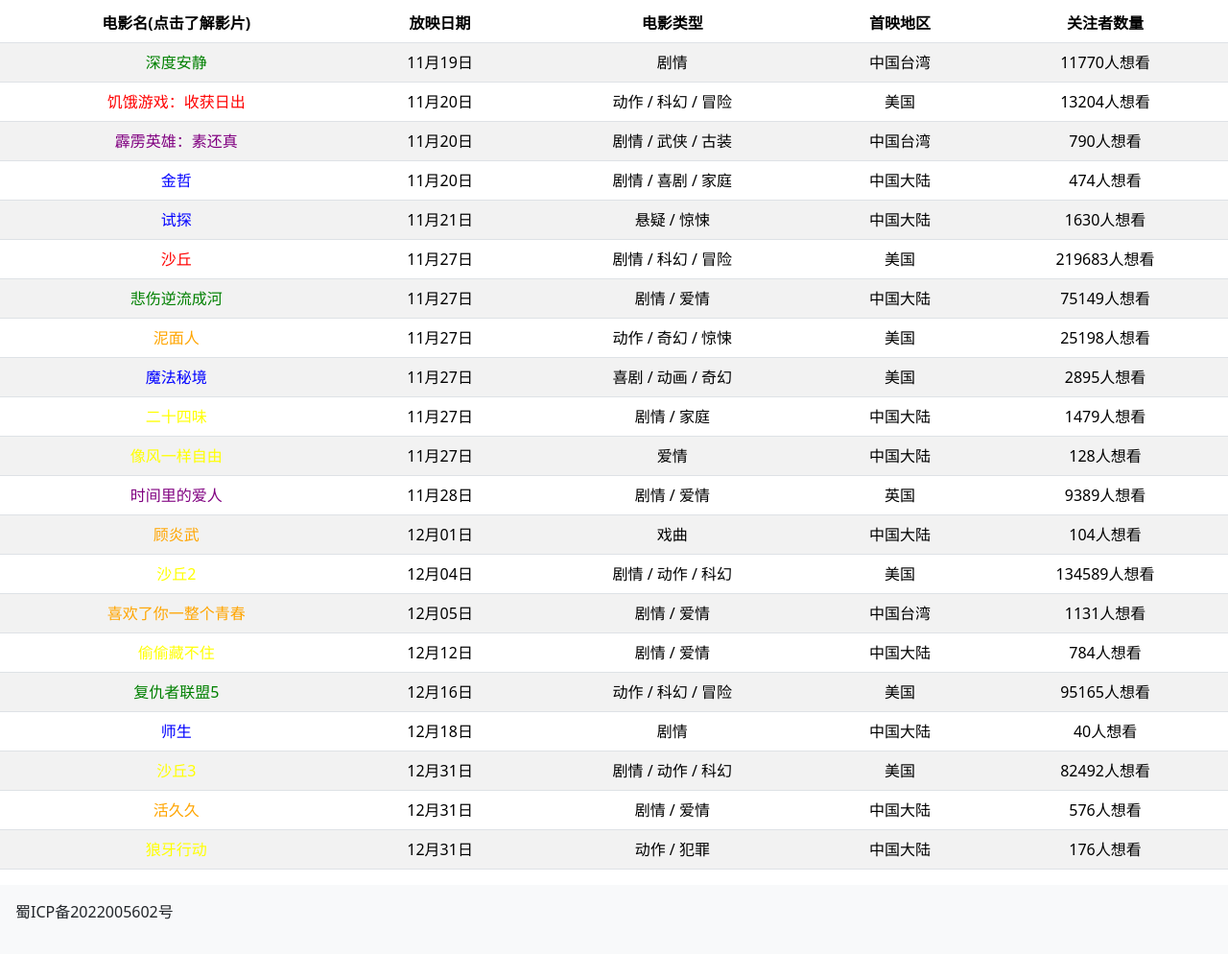
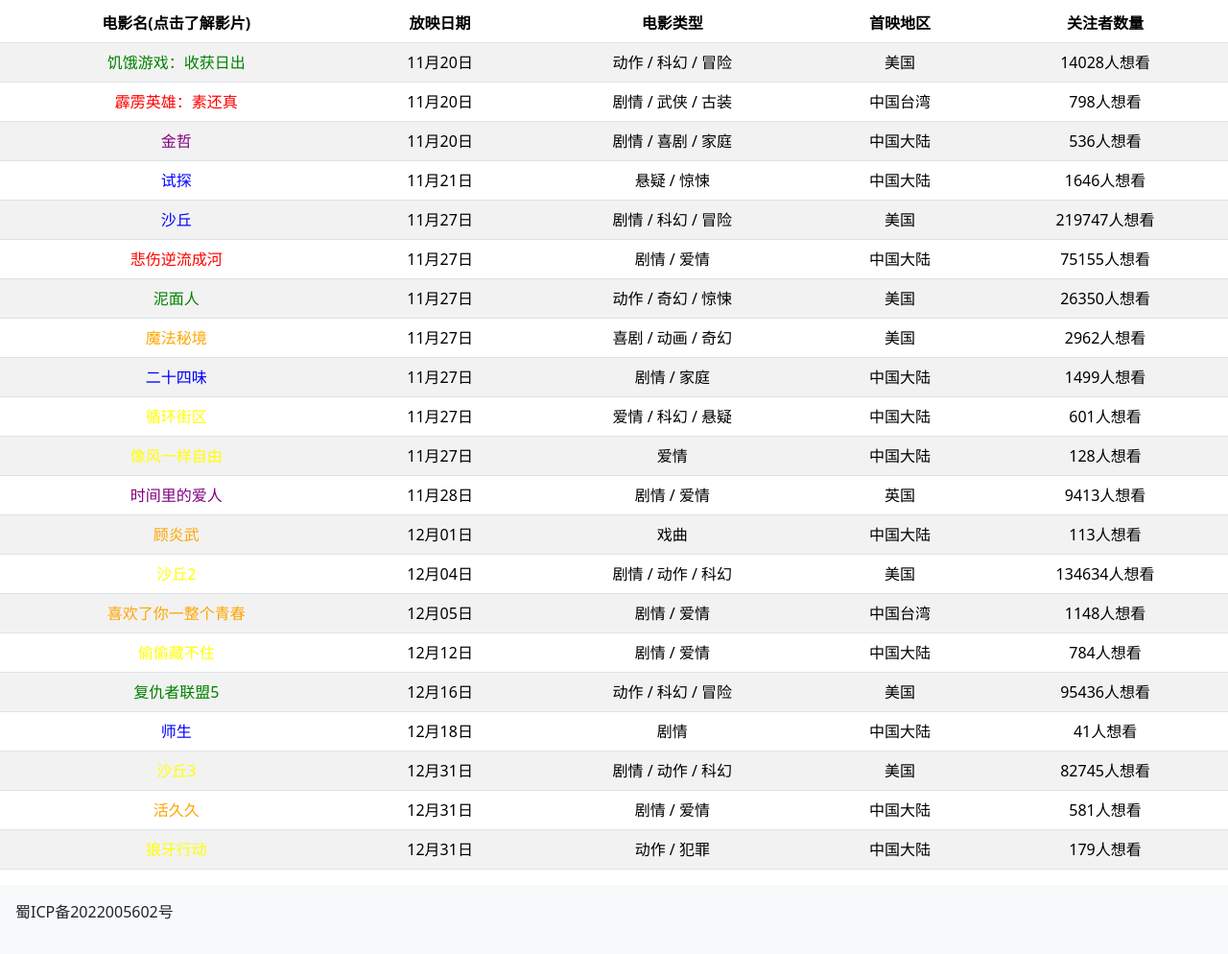
Before and after one commit to 123GitHub0123/123GitHub0123.github.io, a plain HTML site: page index.html in a window 1280 px wide. Shown: the part 42-1036 px from the top of the page at 96% size. Drawn offline with nearby package versions, Linux system fonts and the light colour scheme.

Commit message:
Auto update files

```diff
--- a/index.html
+++ b/index.html
@@ -43,19 +43,11 @@
         <tbody>
 
         <tr>
-            <td><a onclick="window.open('https://movie.douban.com/subject/35211934/', '_blank')">深度安静</a></td>
-            <td>11月19日</td>
-            <td>剧情</td>
-            <td>中国台湾</td>
-            <td>11770人想看</td>
-        </tr>
-
-        <tr>
             <td><a onclick="window.open('https://movie.douban.com/subject/36915988/', '_blank')">饥饿游戏：收获日出</a></td>
             <td>11月20日</td>
             <td>动作 / 科幻 / 冒险</td>
             <td>美国</td>
-            <td>13204人想看</td>
+            <td>14028人想看</td>
         </tr>
 
         <tr>
@@ -63,7 +55,7 @@
             <td>11月20日</td>
             <td>剧情 / 武侠 / 古装</td>
             <td>中国台湾</td>
-            <td>790人想看</td>
+            <td>798人想看</td>
         </tr>
 
         <tr>
@@ -71,7 +63,7 @@
             <td>11月20日</td>
             <td>剧情 / 喜剧 / 家庭</td>
             <td>中国大陆</td>
-            <td>474人想看</td>
+            <td>536人想看</td>
         </tr>
 
         <tr>
@@ -79,7 +71,7 @@
             <td>11月21日</td>
             <td>悬疑 / 惊悚</td>
             <td>中国大陆</td>
-            <td>1630人想看</td>
+            <td>1646人想看</td>
         </tr>
 
         <tr>
@@ -87,7 +79,7 @@
             <td>11月27日</td>
             <td>剧情 / 科幻 / 冒险</td>
             <td>美国</td>
-            <td>219683人想看</td>
+            <td>219747人想看</td>
         </tr>
 
         <tr>
@@ -95,7 +87,7 @@
             <td>11月27日</td>
             <td>剧情 / 爱情</td>
             <td>中国大陆</td>
-            <td>75149人想看</td>
+            <td>75155人想看</td>
         </tr>
 
         <tr>
@@ -103,7 +95,7 @@
             <td>11月27日</td>
             <td>动作 / 奇幻 / 惊悚</td>
             <td>美国</td>
-            <td>25198人想看</td>
+            <td>26350人想看</td>
         </tr>
 
         <tr>
@@ -111,7 +103,7 @@
             <td>11月27日</td>
             <td>喜剧 / 动画 / 奇幻</td>
             <td>美国</td>
-            <td>2895人想看</td>
+            <td>2962人想看</td>
         </tr>
 
         <tr>
@@ -119,7 +111,15 @@
             <td>11月27日</td>
             <td>剧情 / 家庭</td>
             <td>中国大陆</td>
-            <td>1479人想看</td>
+            <td>1499人想看</td>
+        </tr>
+
+        <tr>
+            <td><a onclick="window.open('https://movie.douban.com/subject/36098322/', '_blank')">循环街区</a></td>
+            <td>11月27日</td>
+            <td>爱情 / 科幻 / 悬疑</td>
+            <td>中国大陆</td>
+            <td>601人想看</td>
         </tr>
 
         <tr>
@@ -135,7 +135,7 @@
             <td>11月28日</td>
             <td>剧情 / 爱情</td>
             <td>英国</td>
-            <td>9389人想看</td>
+            <td>9413人想看</td>
         </tr>
 
         <tr>
@@ -143,7 +143,7 @@
             <td>12月01日</td>
             <td>戏曲</td>
             <td>中国大陆</td>
-            <td>104人想看</td>
+            <td>113人想看</td>
         </tr>
 
         <tr>
@@ -151,7 +151,7 @@
             <td>12月04日</td>
             <td>剧情 / 动作 / 科幻</td>
             <td>美国</td>
-            <td>134589人想看</td>
+            <td>134634人想看</td>
         </tr>
 
         <tr>
@@ -159,7 +159,7 @@
             <td>12月05日</td>
             <td>剧情 / 爱情</td>
             <td>中国台湾</td>
-            <td>1131人想看</td>
+            <td>1148人想看</td>
         </tr>
 
         <tr>
@@ -175,7 +175,7 @@
             <td>12月16日</td>
             <td>动作 / 科幻 / 冒险</td>
             <td>美国</td>
-            <td>95165人想看</td>
+            <td>95436人想看</td>
         </tr>
 
         <tr>
@@ -183,7 +183,7 @@
             <td>12月18日</td>
             <td>剧情</td>
             <td>中国大陆</td>
-            <td>40人想看</td>
+            <td>41人想看</td>
         </tr>
 
         <tr>
@@ -191,7 +191,7 @@
             <td>12月31日</td>
             <td>剧情 / 动作 / 科幻</td>
             <td>美国</td>
-            <td>82492人想看</td>
+            <td>82745人想看</td>
         </tr>
 
         <tr>
@@ -199,7 +199,7 @@
             <td>12月31日</td>
             <td>剧情 / 爱情</td>
             <td>中国大陆</td>
-            <td>576人想看</td>
+            <td>581人想看</td>
         </tr>
 
         <tr>
@@ -207,7 +207,7 @@
             <td>12月31日</td>
             <td>动作 / 犯罪</td>
             <td>中国大陆</td>
-            <td>176人想看</td>
+            <td>179人想看</td>
         </tr>
 
         </tbody>
```
